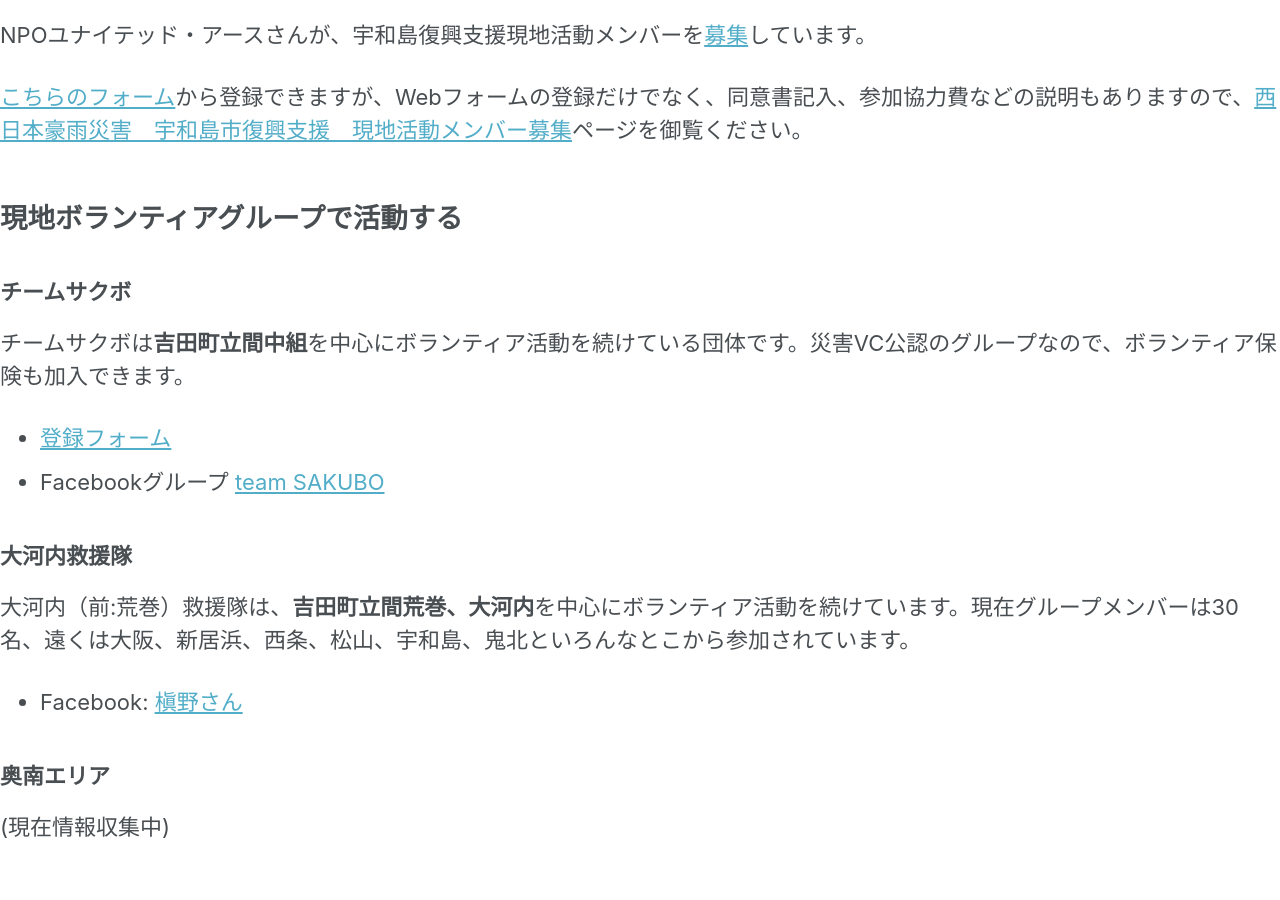
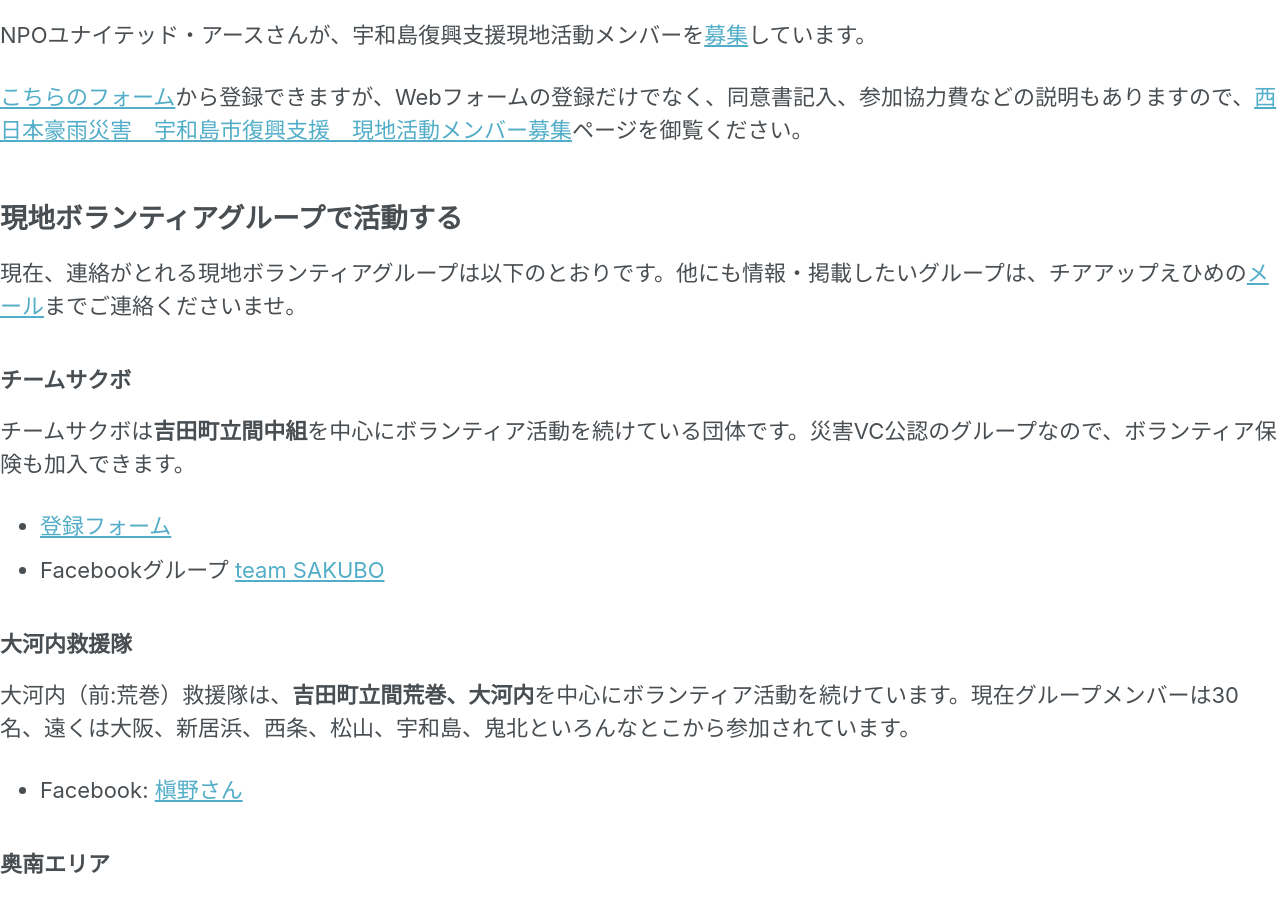
Before and after one commit to cheerup-ehime/cheerup-ehime.github.io, a Jekyll site: the page built from volunteer-new/uwajima.md, in a window 1280 px wide and 900 px high, scrolled down 8008 px. Built offline with Jekyll 4.4.1, drawn with Linux system fonts in a browser that asks for light colours; nearby versions of some CDN libraries; our own code applies the rules of GitHub Pages for plain Markdown files; comment, search, counter and statistics services are not loaded.

Commit message:
連絡先追加

```diff
--- a/volunteer-new/uwajima.md
+++ b/volunteer-new/uwajima.md
@@ -131,6 +131,8 @@
 
 ## 現地ボランティアグループで活動する
 
+現在、連絡がとれる現地ボランティアグループは以下のとおりです。他にも情報・掲載したいグループは、チアアップえひめの[メール](mailto:cheerup.ehime@gmail.com)までご連絡くださいませ。
+
 ### **チームサクボ**
 
 チームサクボは**吉田町立間中組**を中心にボランティア活動を続けている団体です。災害VC公認のグループなので、ボランティア保険も加入できます。
```
